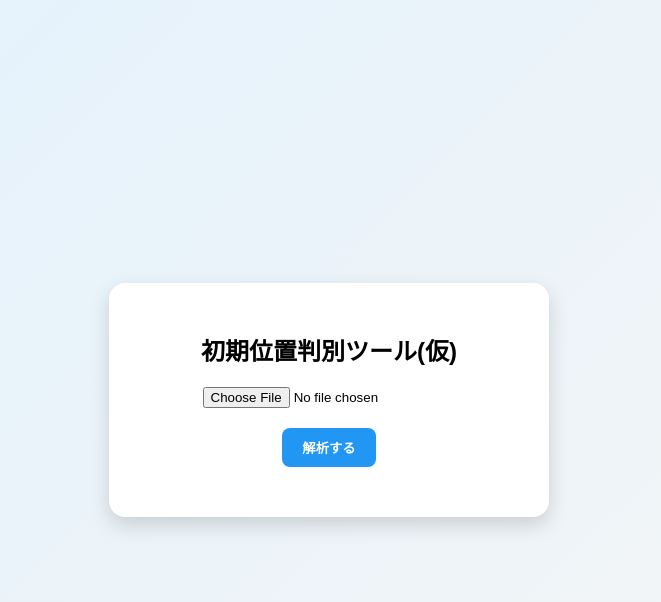
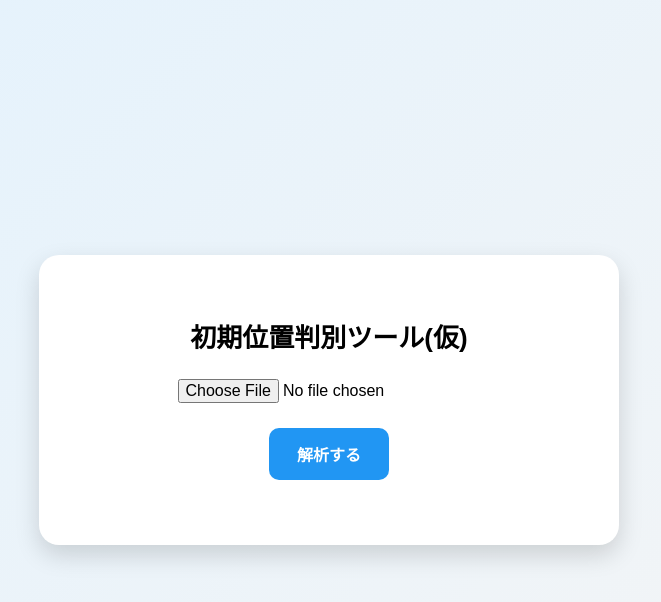
Before and after one commit to sudat1maru/syokiiti, a Flask app: page / in a window 1280 px wide. Shown: the top 602 px of the page, without its empty margins (311-972 px from the left). Run offline with Flask 3, Linux system fonts and the light colour scheme.

Commit message:
Update index.html

```diff
--- a/templates/index.html
+++ b/templates/index.html
@@ -15,30 +15,33 @@
 
         .box {
             background: white;
-            padding: 30px;
-            border-radius: 16px;
-            box-shadow: 0 8px 20px rgba(0,0,0,0.15);
+            padding: 40px;
+            border-radius: 20px;
+            box-shadow: 0 10px 25px rgba(0,0,0,0.15);
             text-align: center;
-            width: 380px;
+            width: 500px;
         }
 
         h2 {
-            margin-bottom: 20px;
+            margin-bottom: 25px;
+            font-size: 26px;
         }
 
         input {
-            margin-bottom: 10px;
+            margin-bottom: 15px;
+            font-size: 16px;
         }
 
         button {
             margin-top: 10px;
-            padding: 10px 20px;
+            padding: 14px 28px;
             border: none;
             background: #2196F3;
             color: white;
-            border-radius: 8px;
+            border-radius: 10px;
             cursor: pointer;
             font-weight: bold;
+            font-size: 16px;
         }
 
         button:hover {
@@ -46,37 +49,40 @@
         }
 
         #preview {
-            margin-top: 15px;
+            margin-top: 20px;
         }
 
         #preview img {
             width: 100%;
-            border-radius: 8px;
+            border-radius: 10px;
         }
 
         #result {
-            margin-top: 20px;
+            margin-top: 25px;
         }
 
         .item {
-            padding: 10px;
-            margin-bottom: 8px;
-            border-radius: 8px;
+            padding: 14px;
+            margin-bottom: 12px;
+            border-radius: 10px;
             background: #f0f0f0;
         }
 
         .label {
             font-weight: bold;
+            font-size: 18px;
         }
 
         .index {
-            font-size: 18px;
+            font-size: 22px;
             color: #e91e63;
+            margin-top: 5px;
         }
 
         .error {
             color: red;
             font-weight: bold;
+            font-size: 16px;
         }
     </style>
 </head>
```
